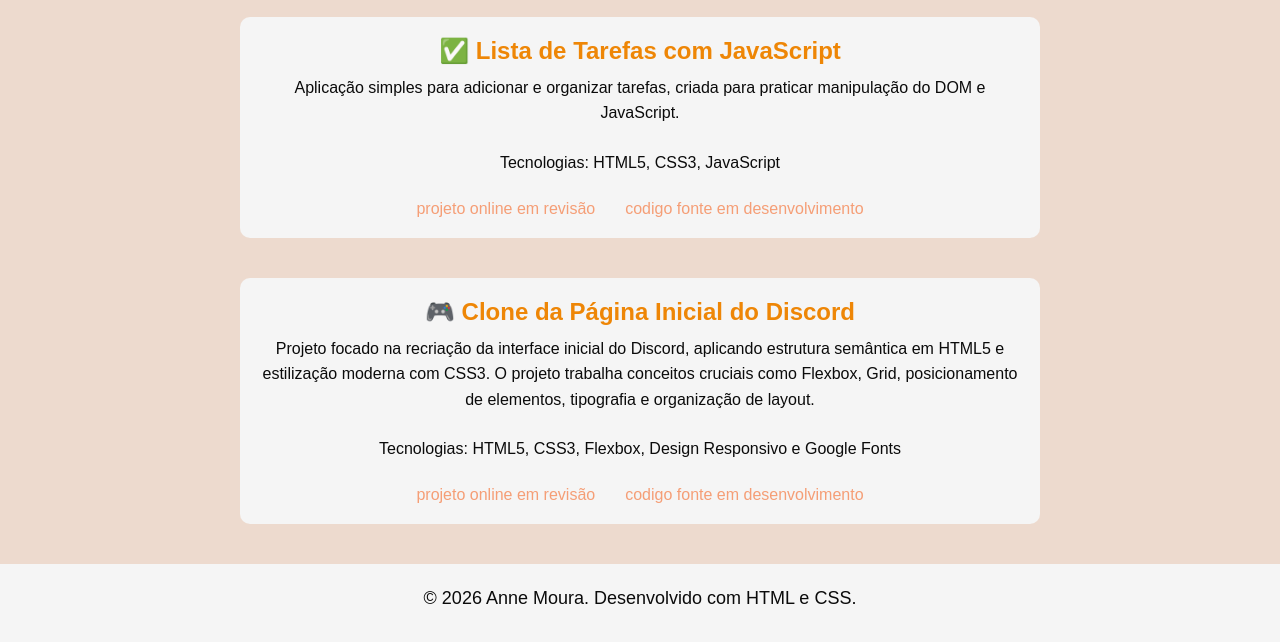
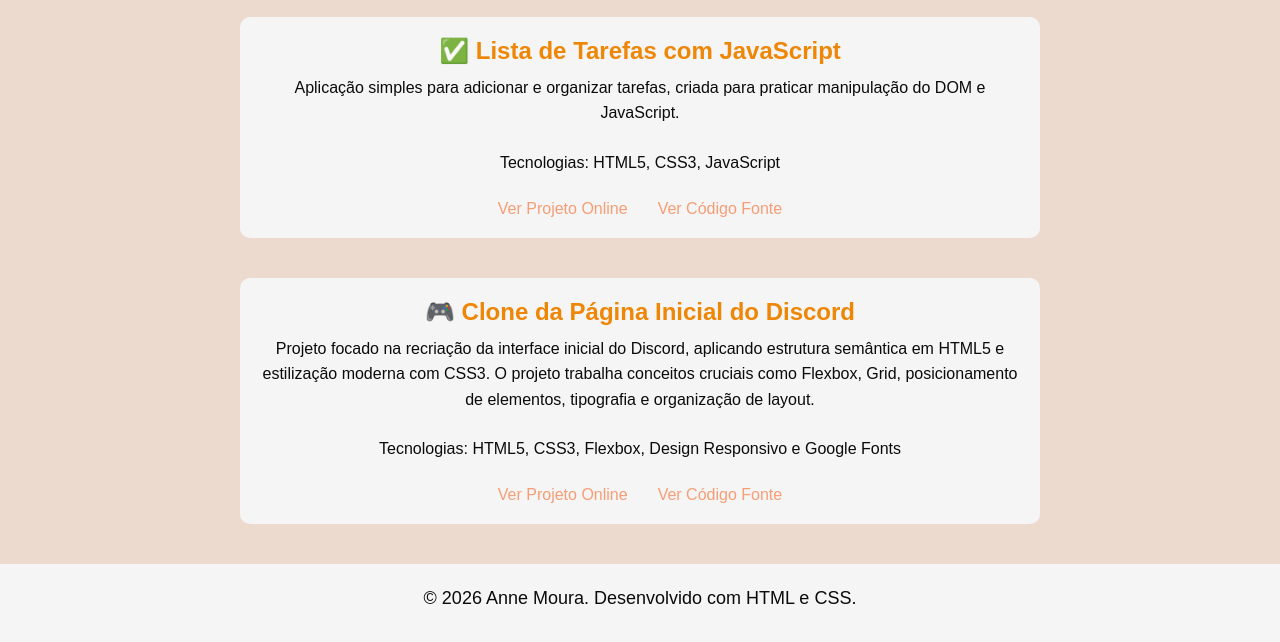
Before and after one commit to annemoura/portfolio-pessoal, a plain HTML site: page projetos.html in a window 1280 px wide. Shown: the part 456-1098 px from the top of the page. Drawn offline with Linux system fonts and the light colour scheme.

Commit message:
Atualiza links dos projetos no portfólio

```diff
--- a/projetos.html
+++ b/projetos.html
@@ -39,8 +39,13 @@
 
 
                     <div class="projeto-links">
-                        <a href="#" target="_blank">projeto  online em revisão</a>
-                        <a href="#" target="_blank">codigo fonte em desenvolvimento</a>
+                        <a href="https://annemoura.github.io/lista-de-tarefas-js/" target="_blank">
+                            Ver Projeto Online
+                        </a>
+
+                        <a href="https://github.com/annemoura/lista-de-tarefas-js" target="_blank">
+                            Ver Código Fonte
+                        </a>
 
                     </div>
                 </div>
@@ -60,8 +65,13 @@
                     <p>Tecnologias: HTML5, CSS3, Flexbox, Design Responsivo e Google Fonts </p>
 
                     <div class="projeto-links">
-                        <a href= "#" target="_blank">projeto  online em revisão</a>
-                        <a href= "#" target="_blank">codigo fonte em desenvolvimento</a>
+                        <a href="https://annemoura.github.io/discord-clone-landing-page/" target="_blank">
+                            Ver Projeto Online
+                        </a>
+
+                        <a href="https://github.com/annemoura/discord-clone-landing-page" target="_blank">
+                            Ver Código Fonte
+                        </a>
 
                     </div>
                 </div>
@@ -70,9 +80,9 @@
 
         </section>
     </main>
-<footer>
-    <p>&copy; 2026 Anne Moura. Desenvolvido com HTML e CSS.</p>
-</footer>
+    <footer>
+        <p>&copy; 2026 Anne Moura. Desenvolvido com HTML e CSS.</p>
+    </footer>
 
 </body>
 
```
